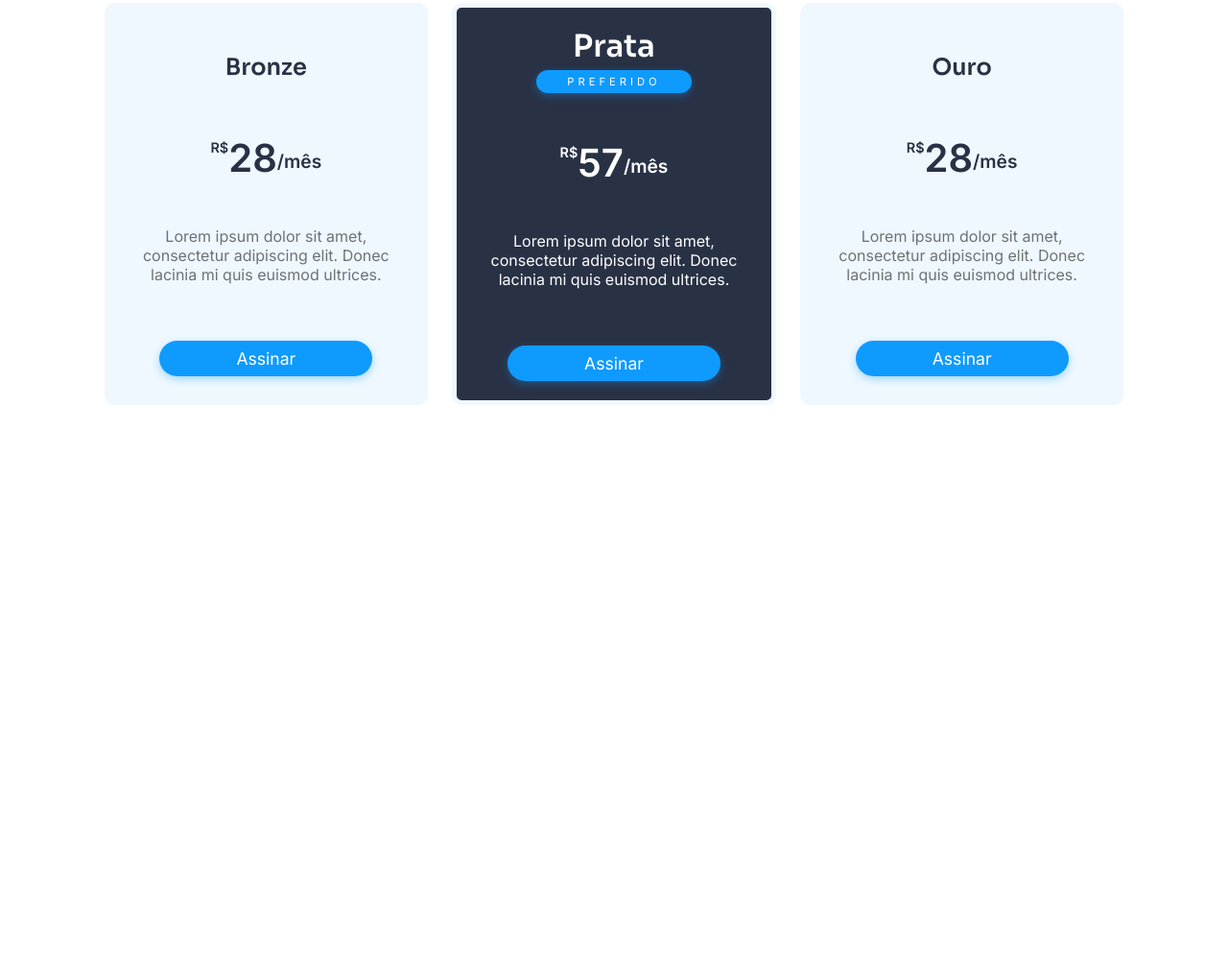
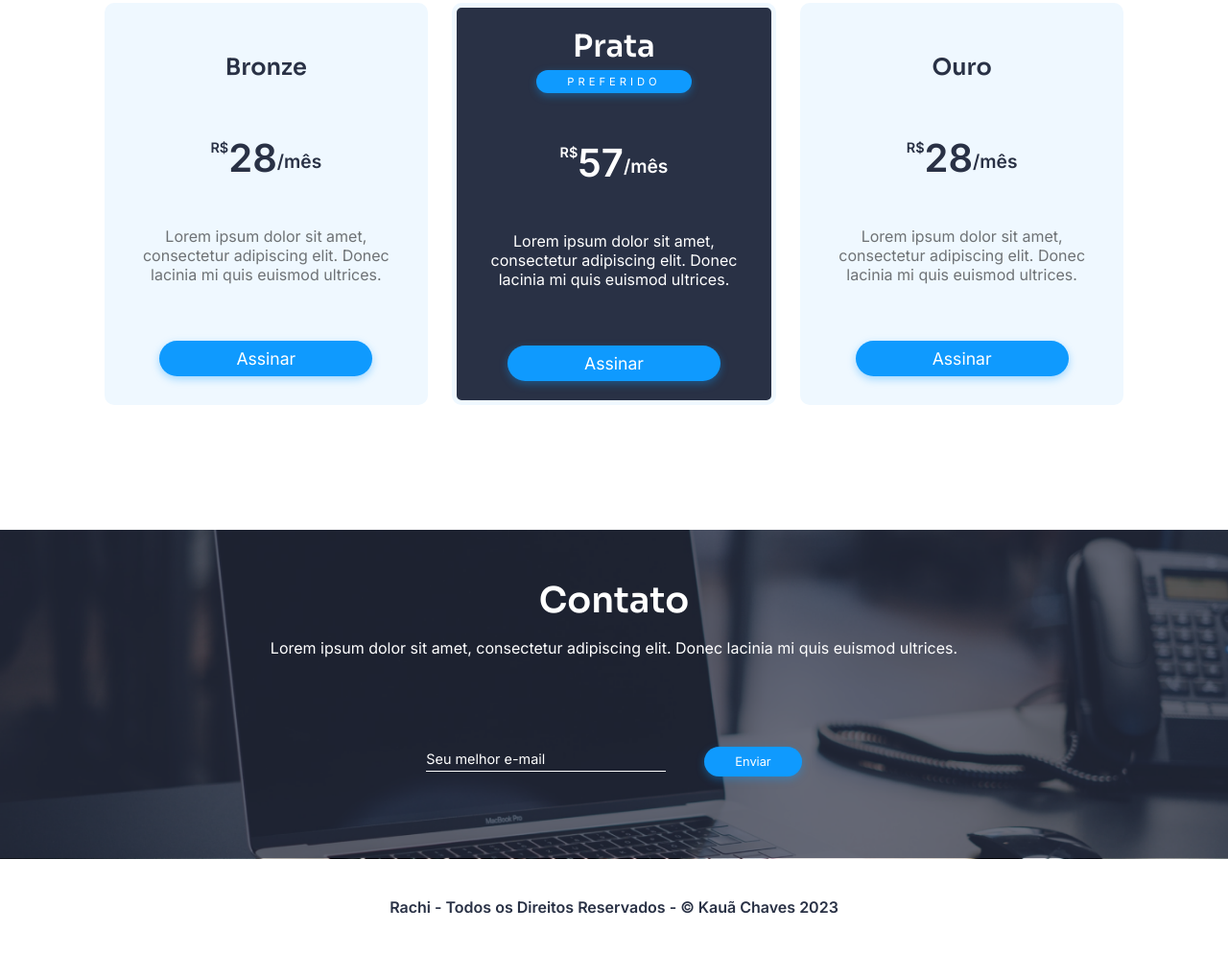
Before and after one commit to Kauasampaio96/rachi_project, a plain HTML site: page index.html in a window 1280 px wide. Shown: the part 1754-2749 px from the top of the page at 96% size. Before the commit the page ends 2306 px from the top, so only its background shows below. Drawn offline with Linux system fonts and the light colour scheme.

Commit message:
style: section contact - footer

```diff
--- a/index.html
+++ b/index.html
@@ -230,6 +230,36 @@
     </div>
   </section><!--Section 4-->
 
+  <!--Section 5-->
+  <section class="sc5-contact">
+    <div class="container">
+
+      <h1>Contato</h1>
+
+      <p>Lorem ipsum dolor sit amet, consectetur adipiscing elit. Donec lacinia mi quis euismod ultrices.</p>
+
+      <form>
+
+        <div class="input-single">
+
+          <input required type="email" id="form-input" class="input">
+
+          <label for="form-input">Seu melhor e-mail</label>
+
+        </div>
+
+        <a class="form-btn" href="#" type="submit">Enviar</a>
+
+      </form>
+
+    </div>
+  </section><!--Section 5-->
+
+  <footer>
+    <p>Rachi - Todos os Direitos Reservados - &copy;  Kauã Chaves 2023 </p>
+  </footer>
+
+
   <script src="index.js"></script>
 
 </body>
--- a/sass/style.sass
+++ b/sass/style.sass
@@ -135,6 +135,7 @@ header
     margin-top: 100px
     margin-left: 0px
     width: 100%
+
 
 
     li
@@ -503,3 +504,93 @@ header
 
         p
           color: white
+
+// Section 5
+
+.sc5-contact
+  display: flex
+  justify-content: center
+
+  background-image: url('../assets/background-contact.png')
+
+  background-size: cover
+  background-position: center
+
+  .container
+    flex-direction: column
+    align-items: center
+
+    h1
+      @extend %title-format
+      color: white
+      font-size: 2.3rem
+      margin: 50px 0 16px 0
+
+    p
+      @extend %p-format
+      color: white
+      text-align: center
+      margin-bottom: 93px
+      width: 80%
+
+
+      @include responsive-m
+        width: 100%
+        margin-bottom: 50px
+
+    form
+      display: flex
+      justify-content: center
+      width: 100%
+      margin-bottom: 86px
+
+      .input-single
+        position: relative
+        width: 250px
+        margin-right: 40px
+
+        input
+          background: transparent
+          border: none
+          border-bottom: 1px solid white
+          outline: 0
+          width: 100%
+          padding: 5px
+          transition: .5s ease-in-out
+          color: white
+
+          &:focus, &:valid
+            border-bottom: 1px solid var(--primary-color)
+
+          &:focus ~ label, &:valid ~ label
+            bottom: 25px
+            font-size: .7rem
+
+        label
+          color: white
+          @extend %p-format
+          font-size: 0.9rem
+          position: absolute
+          left: 0
+          bottom: 10px
+          cursor: text
+          transition: .5s ease-in-out
+
+      .form-btn
+        @extend %button-format
+        padding: 8px 32px
+        font-weight: 400
+        font-size: .8rem
+
+footer
+  text-align: center
+  padding: 40px 0
+  background-color: var(--light-color)
+
+  p
+    @extend %p-format
+    font-weight: bold
+    color: var(--second-color)
+
+    @include responsive-m
+      font-size: 1.2rem
```
Also changed, not shown: assets/background-contact.png (added), assets/background-contant.png (deleted), css/style.css, 1 other file.
